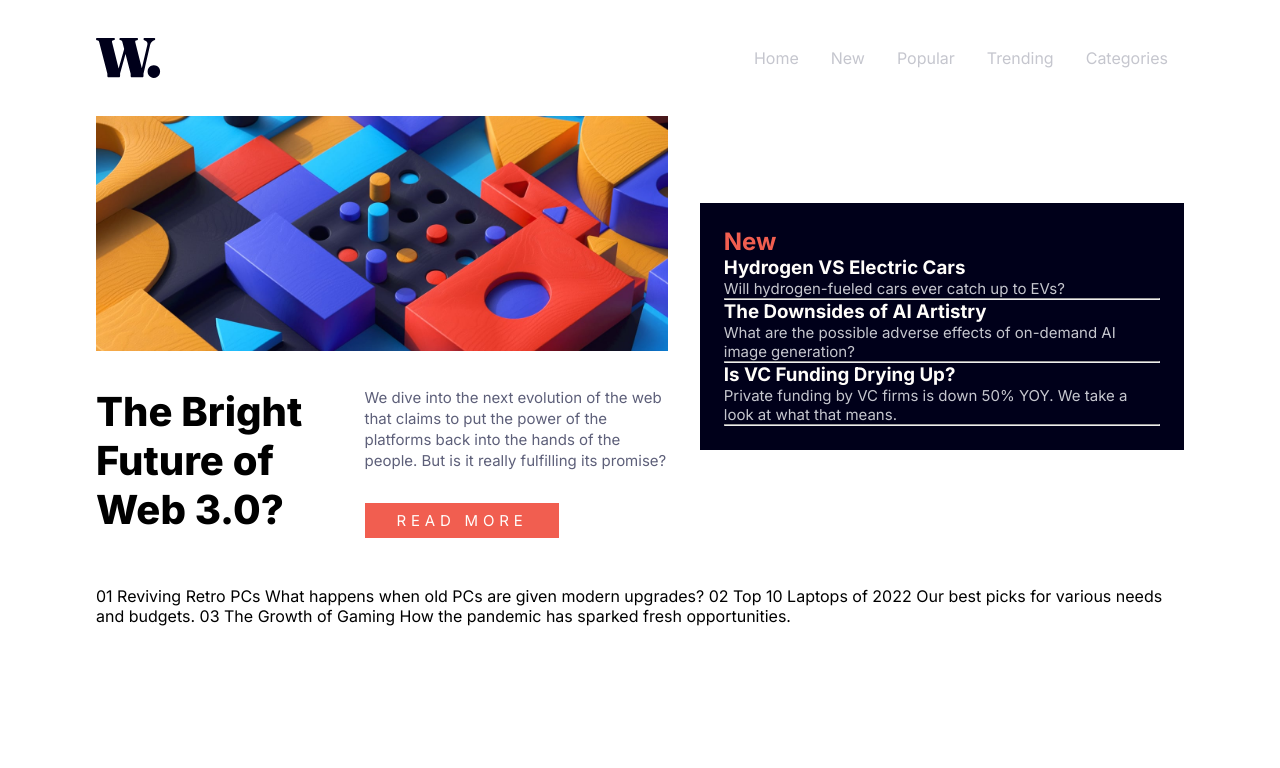
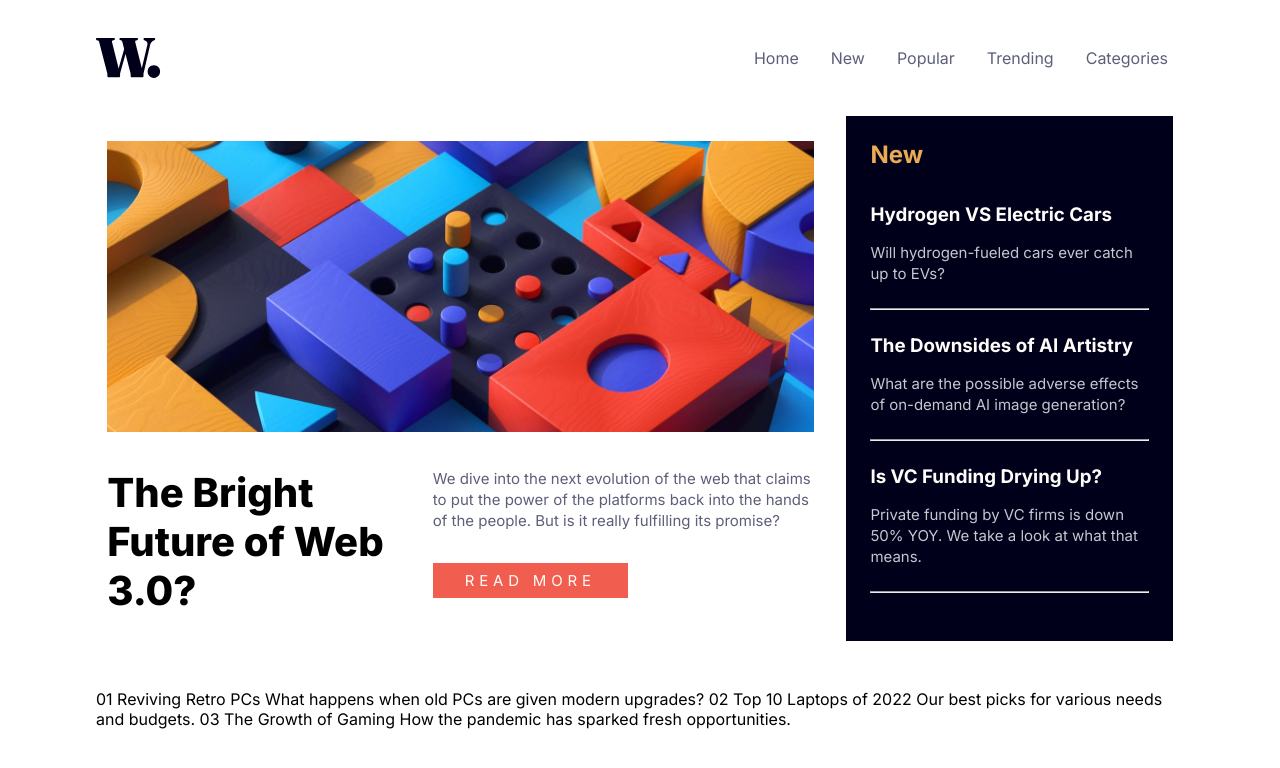
Before and after one commit to scroft001/News-HomePage-FrontEndMentor, a plain HTML site: page index.html in a window 1280 px wide. Drawn offline with Linux system fonts and the light colour scheme.

Commit message:
Hero section done

```diff
--- a/style.css
+++ b/style.css
@@ -43,7 +43,7 @@ nav ul{
 nav ul li{
     list-style-type: none;
     padding: 1rem;
-    color: var(--grayish-blue);
+    color: var(--dark-grayish-blue);
 }
 
 nav ul li:hover{
@@ -60,7 +60,7 @@ nav ul li:hover{
 }
 
 .hero__left{
-    width: 70%;
+    width: 65%;
     margin-right: 2rem;
 }
 
@@ -69,20 +69,29 @@ nav ul li:hover{
 }
 
 .hero__right{
+    width: 30%;
     padding: 1.5rem;
     background-color: var(--very-dark-blue);
 }
 
 .hero__right h2{
-    color: var(--soft-red);
+    color: var(--soft-orange);
+    margin-bottom:1.4em;
 }
 
 .hero__right h3{
     color: var(--off-white);
+    margin-bottom:1rem;
 }
 
 .hero__right p{
     color: var(--grayish-blue);
+    line-height: 1.4em;
+}
+
+hr{
+    background-color: var(--grayish-blue);
+    margin: 1.5rem 0rem;
 }
 
 .hero__left-story{
```
